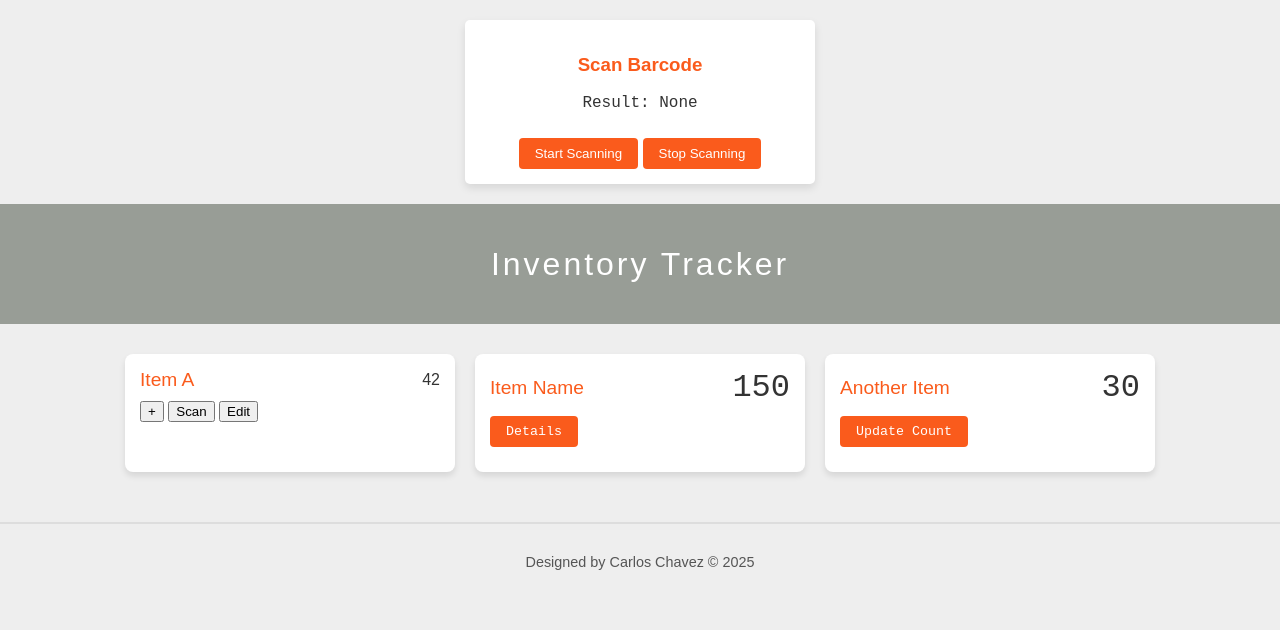
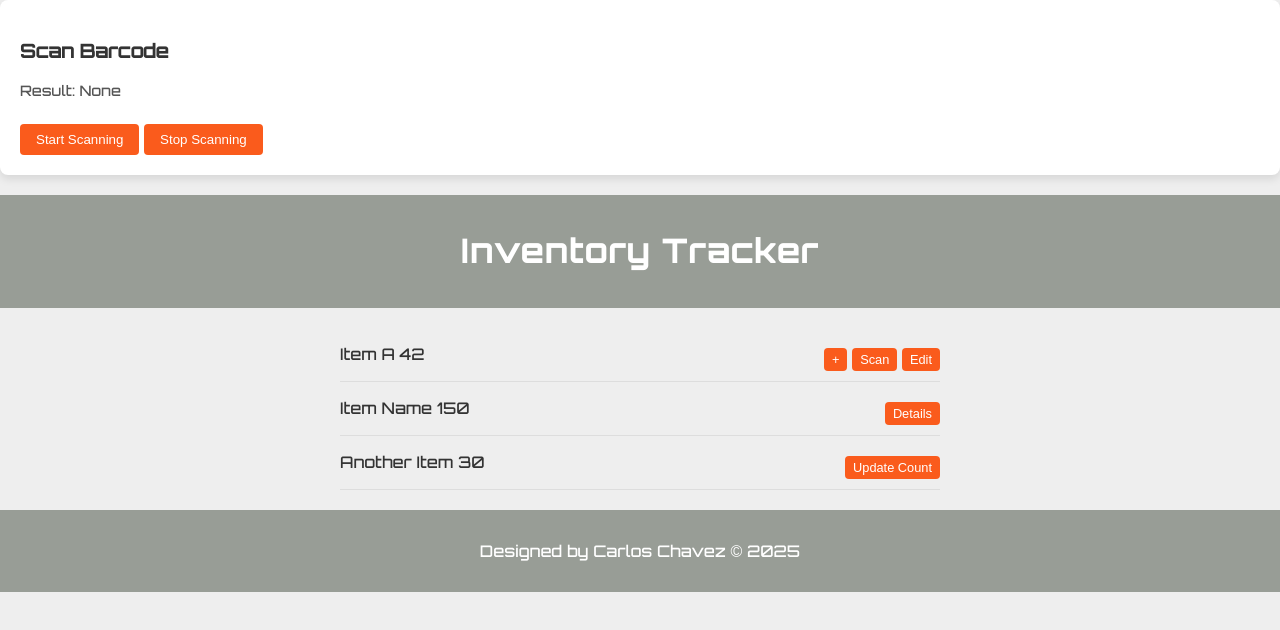
Before and after one commit to wearyshepherd/inventory, a plain HTML site: page index.html in a window 1280 px wide. Drawn offline with Linux system fonts and the light colour scheme; a script that the page names is missing.

Commit message:
Update style.css

```diff
--- a/style.css
+++ b/style.css
@@ -1,133 +1,77 @@
-@import url('https://fonts.googleapis.com/css2?family=Orbitron:wght@400;500&display=swap');
+@import url('https://fonts.googleapis.com/css2?family=Orbitron:wght@500&display=swap');
 
 body {
-    font-family: 'Roboto Mono', Arial, sans-serif;
+  font-family: 'Orbitron', sans-serif;
   background-color: #eeeeee;
   color: #333;
   margin: 0;
   padding: 0;
-    box-sizing: border-box;
 }
 
-.app-header {
+.app-header, .app-footer {
+  background-color: #989d96;
+  color: white;
   text-align: center;
-    padding: 20px 10px;
-    background-color: #989d96;
-    color: #ffffff;
+  padding: 15px;
 }
 
 .app-header h1 {
-    font-size: 2rem;
-    letter-spacing: 3px;
-    font-weight: 400;
+  letter-spacing: 2px;
 }
 
 .inventory-container {
-    padding: 30px;
-    display: flex;
-    justify-content: center;
-    gap: 20px;
-    flex-wrap: wrap;
+  padding: 20px;
+  max-width: 600px;
+  margin: auto;
+}
+
+#barcode-scanner, #inventory-list {
+  background-color: white;
+  border-radius: 8px;
+  padding: 20px;
+  margin-bottom: 20px;
+  box-shadow: 0 4px 8px rgba(0,0,0,0.1);
+}
+
+button {
+  background-color: #fa5b1c;
+  color: white;
+  border: none;
+  padding: 8px 16px;
+  margin-top: 10px;
+  cursor: pointer;
+  transition: 0.3s;
+  border-radius: 4px;
+}
+
+button:hover {
+  background-color: #989d96;
+}
+
+#reader {
+  width: 100%;
+  margin-bottom: 15px;
+}
+
+#scan-result {
+  font-size: 0.9rem;
+  color: #555;
+}
+
+#items {
+  list-style: none;
+  padding: 0;
 }
 
 .inventory-item {
-    background-color: #ffffff;
-    border-radius: 8px;
-    padding: 15px;
-    width: 300px;
-    box-shadow: 0 4px 6px rgba(0,0,0,0.1);
-    margin-bottom: 20px;
-}
-
-.item-display {
   display: flex;
   justify-content: space-between;
   align-items: center;
-    margin-bottom: 10px;
+  border-bottom: 1px solid #ddd;
+  padding: 10px 0;
 }
 
-.item-name {
-    font-weight: 500;
-    font-size: 1.2rem;
-    color: #fa5b1c;
+.inventory-item button {
+  padding: 4px 8px;
+  font-size: 0.8rem;
 }
-
-.item-count {
-    font-family: 'Courier New', monospace;
-    font-size: 2rem;
-    color: #333;
-}
-
-.btn-update, .item-display button {
-    background-color: #fa5b1c;
-    color: #ffffff;
-    border: none;
-    padding: 8px 16px;
-    font-family: 'Courier New', monospace;
-    border-radius: 4px;
-    cursor: pointer;
-    transition: background-color 0.2s ease;
-}
-
-.btn-update:hover, .item-display button:hover {
-    background-color: #989d96;
-}
-
-.app-footer {
-    text-align: center;
-    padding: 15px 0;
-    border-top: 2px solid #ddd;
-    font-size: 0.9rem;
-    color: #555;
-}
-#barcode-scanner {
-    text-align: center;
-    margin: 20px auto;
-    padding: 15px;
-    background-color: #ffffff;
-    border-radius: 5px;
-    width: 320px;
-    box-shadow: 0 4px 8px rgba(0,0,0,0.1);
-}
-
-#barcode-scanner h3 {
-    color: #fa5b1c;
-}
-
-#barcode-scanner button {
-    margin-top: 10px;
-    padding: 8px 16px;
-    border: none;
-    border-radius: 4px;
-    cursor: pointer;
-    background-color: #fa5b1c;
-    color: #ffffff;
-}
-
-#barcode-scanner button:hover {
-    background-color: #989d96;
-}
-
-#scan-result {
-    margin-top: 15px;
-    font-family: 'Courier New', monospace;
-    color: #333;
-}
-
-
-/* Mobile responsiveness */
-@media (max-width: 768px) {
-    .inventory-container {
-        display: flex;
-        flex-direction: column;
-        align-items: center;
-    }
-
-    .inventory-item {
-        width: 90%;
-    }
-
-    .item-count {
-        font-size: 1.5rem;
-    }
-}
```
Lines whose indentation alone changed are shown as unchanged.
